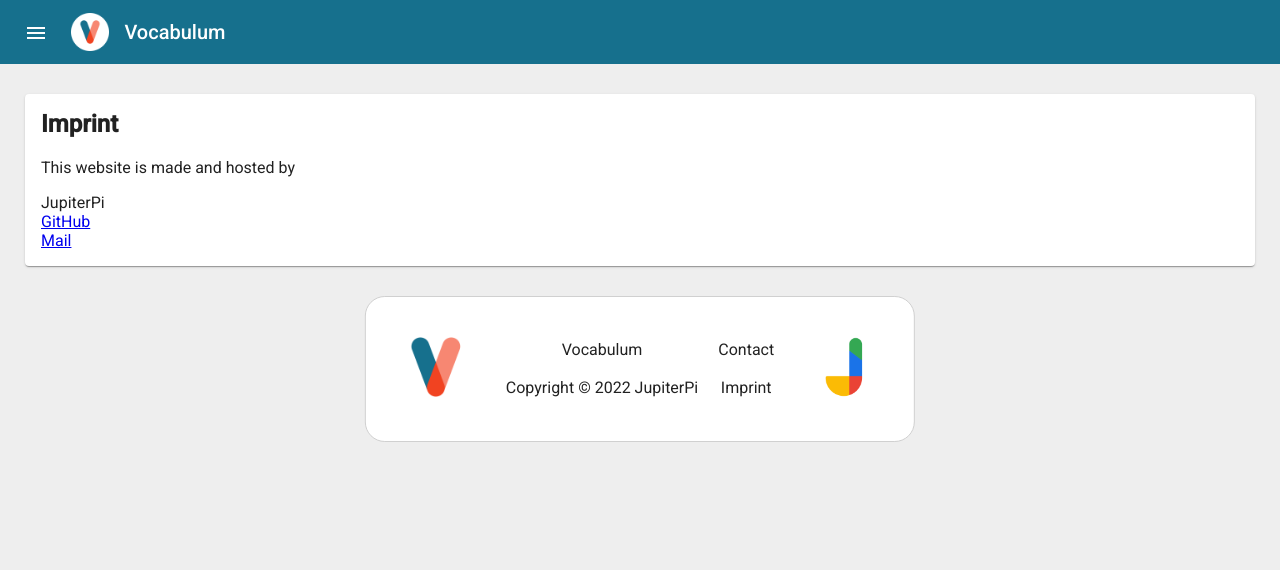
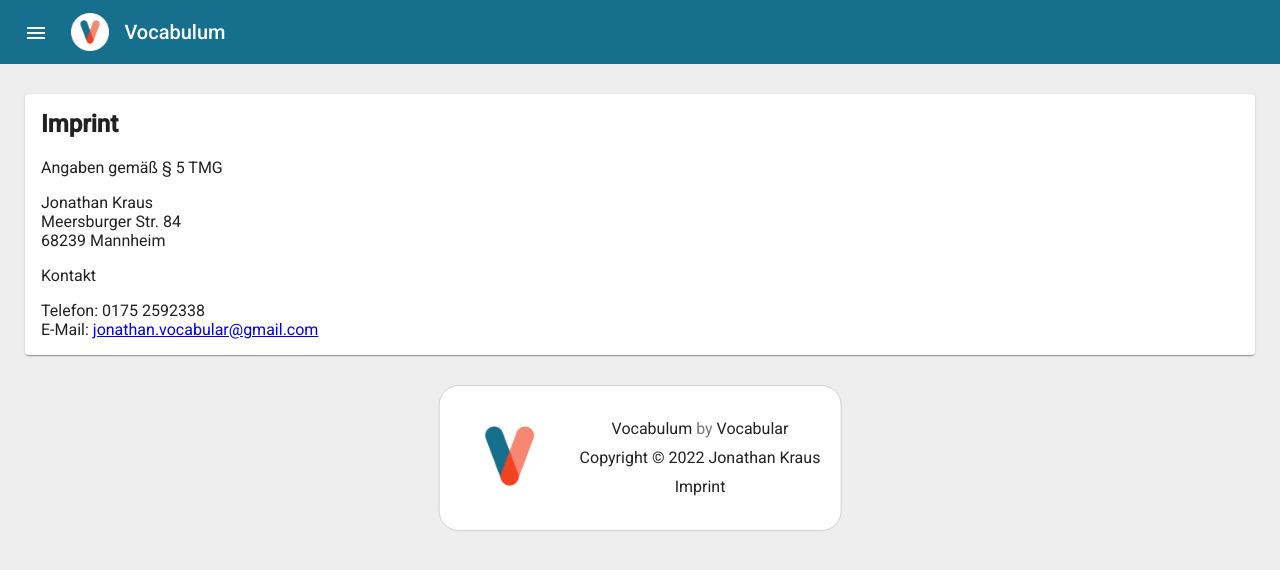
Before and after one commit to JupiterPi/vocabulum-website, an Angular app in the folder website/: page /imprint in a window 1280 px wide. Shown: the top 570 px of the page. Built offline with nearby package versions, Linux system fonts and the light colour scheme.

Commit message:
good bottom bar, (pre) imprint

```diff
--- a/website/src/app/app.component.css
+++ b/website/src/app/app.component.css
@@ -35,6 +35,10 @@
   margin-right: 15px;
 }
 
+#nav-selection-list {
+  padding-right: 10px;
+}
+
 /* ----- */
 #filler {
   height: 30%;
--- a/website/src/app/app.component.html
+++ b/website/src/app/app.component.html
@@ -4,7 +4,7 @@
   <mat-drawer class="nav-sidenav" mode="over" #drawer>
 
     <h2 id="nav-header">Vocabulum</h2>
-    <mat-selection-list multiple="false">
+    <mat-selection-list multiple="false" id="nav-selection-list">
       <mat-list-option
         *ngFor="let page of pages"
         [selected]="page.selected"
--- a/website/src/app/bottom-bar/bottom-bar.component.css
+++ b/website/src/app/bottom-bar/bottom-bar.component.css
@@ -27,19 +27,18 @@
   border-bottom-right-radius: 20px;
 }
 
+#bottom-bar .bottom-bar-col {
+  display: flex;
+  flex-direction: column;
+  justify-content: center;
+}
+
 .floored {
   margin-bottom: 20px;
 }
 
 .text {
-  display: flex;
-  flex-direction: column;
-  justify-content: center;
-  padding: 0 10px;
-}
-
-.text-spacing {
-  margin: 20px;
+  margin: 5px 10px;
 }
 
 #bottom-bar a {
--- a/website/src/app/bottom-bar/bottom-bar.component.html
+++ b/website/src/app/bottom-bar/bottom-bar.component.html
@@ -2,21 +2,21 @@
 
   <div id="bottom-bar">
 
+    <div class="bottom-bar-col">
       <div class="img">
         <img class="img-logo" src="/assets/logo/vocabulum_logo.png">
       </div>
+    </div>
+    <div class="bottom-bar-col">
       <div class="text">
-      <a routerLink="/">Vocabulum</a>
-      <br>
-      Copyright &copy; 2022 JupiterPi
+        <a routerLink="/">Vocabulum</a> <span class="muted"> by</span> Vocabular
       </div>
       <div class="text">
-      <a href="mailto:email@example.com">Contact</a>
-      <br>
+        Copyright &copy; 2022 Jonathan Kraus
+      </div>
+      <div class="text">
         <a routerLink="/imprint">Imprint</a>
       </div>
-    <div class="img">
-      <img class="img-logo img-logo-end" src="/assets/logo/jupiterpi_logo.png">
     </div>
   </div>
 
--- a/website/src/app/imprint/imprint.component.html
+++ b/website/src/app/imprint/imprint.component.html
@@ -4,14 +4,19 @@
     <h2>Imprint</h2>
 
     <p>
-      This website is made and hosted by
+      Angaben gemäß § 5 TMG
     </p>
     <p>
-      JupiterPi
-      <br>
-      <a href="https://github.com/JupiterPi">GitHub</a>
-      <br>
-      <a href="mailto://email@example.com">Mail</a>
+      Jonathan Kraus<br>
+      Meersburger Str. 84<br>
+      68239 Mannheim
+    </p>
+    <p>
+      Kontakt
+    </p>
+    <p>
+      Telefon: 0175 2592338<br>
+      E-Mail: <a href="mailto:jonathan.vocabular@gmail.com">jonathan.vocabular@gmail.com</a>
     </p>
 
   </mat-card>
--- a/website/src/styles.css
+++ b/website/src/styles.css
@@ -15,3 +15,7 @@
 snack-bar-container.error {
   background-color: #f44336;
 }
+
+.muted {
+  color: #777777;
+}
```
Lines whose indentation alone changed are shown as unchanged.
